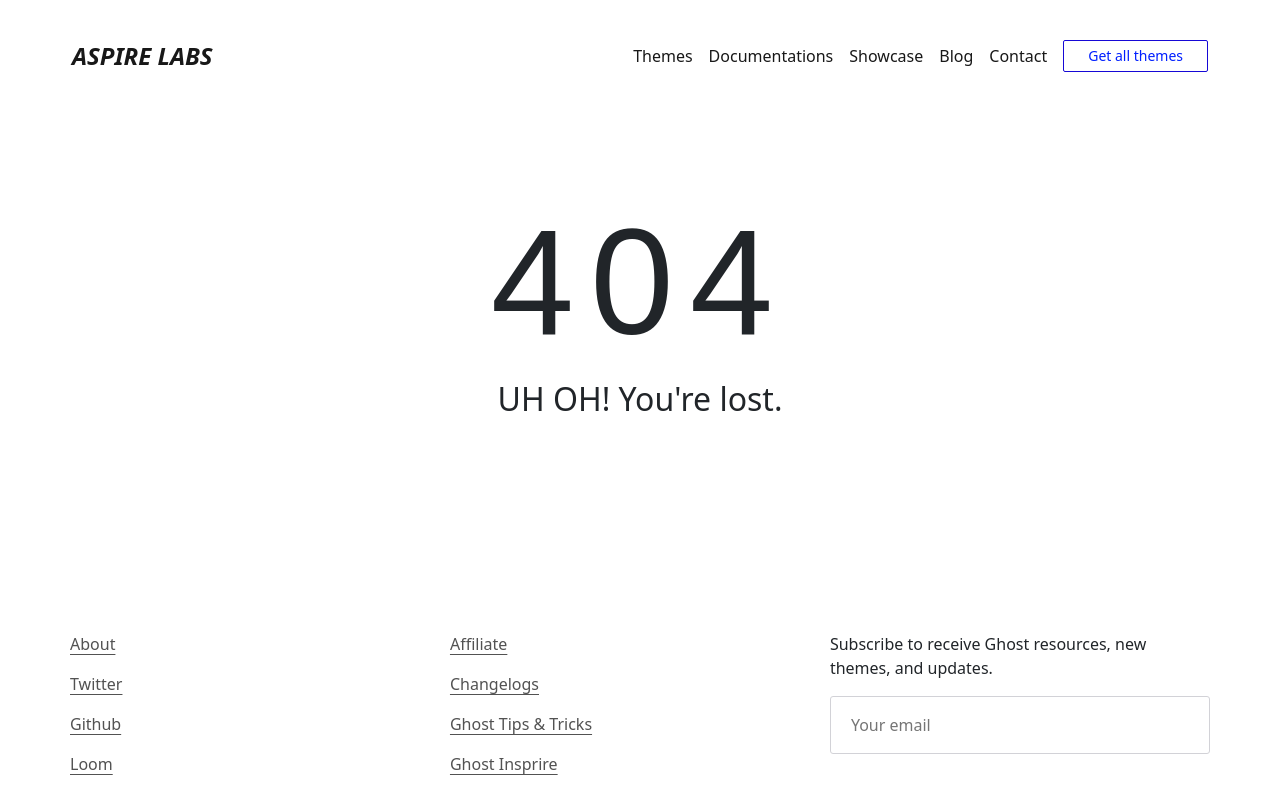
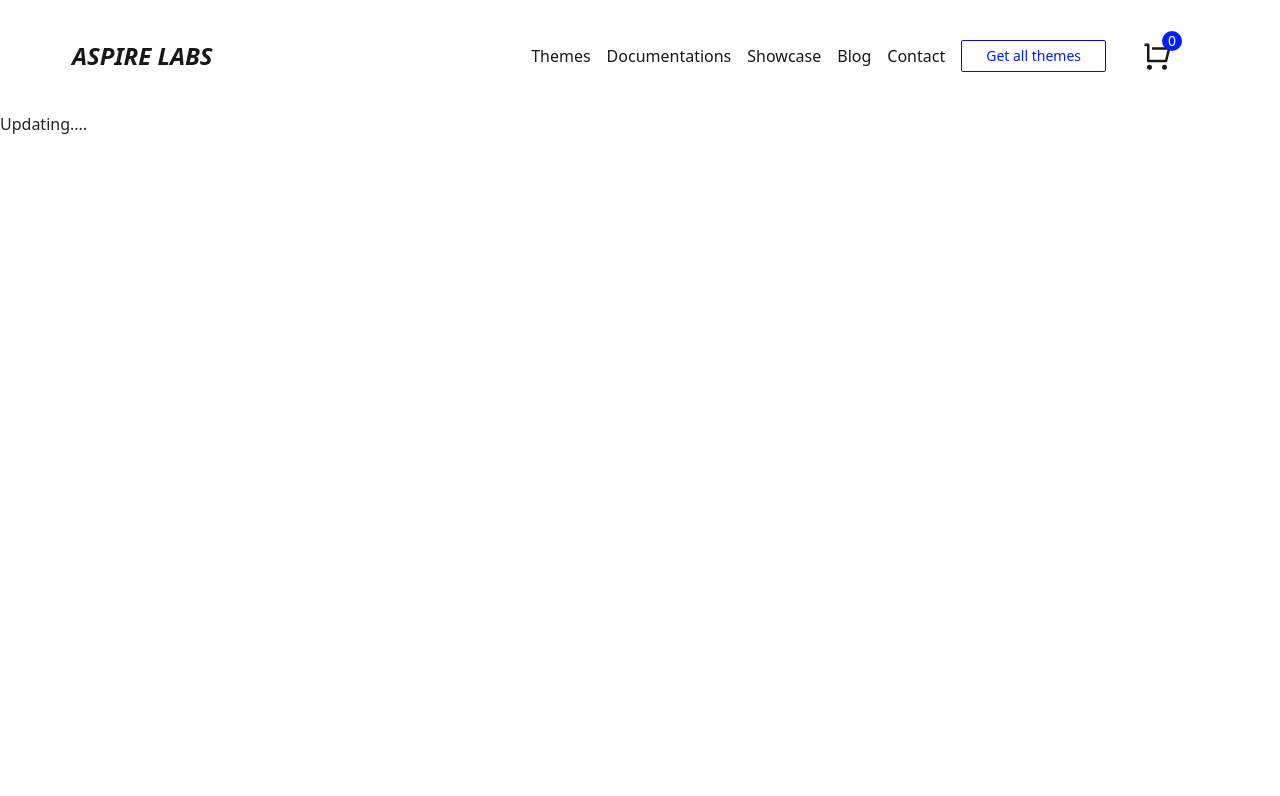
Before and after one commit to nam268ek/demo-app-themes, a React (Create React App) app: page /cart in a window 1280 px wide. Before the commit this address led to /notfound. Shown: the top 796 px of the page. Built offline with nearby package versions, Linux system fonts and the light colour scheme.

Commit message:
cart: icon

```diff
--- a/package.json
+++ b/package.json
@@ -15,6 +15,7 @@
     "query-string": "^7.0.1",
     "react": "^17.0.2",
     "react-dom": "^17.0.2",
+    "react-icons": "^4.3.1",
     "react-lazyload": "^3.2.0",
     "react-redux": "^7.2.6",
     "react-router-dom": "^5.3.0",
--- a/src/App.js
+++ b/src/App.js
@@ -9,6 +9,7 @@ import ShowCase from "features/ShowCase/components/showCase/showCase";
 import Documentation from "features/Theme/components/documentation/documentation";
 import Blog from "features/CardPost/components/blog/blog";
 import Contact from "components/Contact/contact";
+import Cart from "features/Cart/Cart";
 
 function App() {
   return (
@@ -27,6 +28,7 @@ function App() {
           <Route path="/showcase" render={(props) => <ShowCase {...props} />} />
           <Route path="/blog" render={(props) => <Blog {...props} />} />
           <Route path="/contact" render={(props) => <Contact {...props} />} />
+          <Route path="/cart" render={(props) => <Cart {...props} />} />
           <Route path="/notfound" component={NotFound} />
           <Redirect to="notfound" />
         </Switch>
--- a/src/components/navBar/navBar.jsx
+++ b/src/components/navBar/navBar.jsx
@@ -1,5 +1,6 @@
+import Menu from "components/common/navBar/menuItem";
 import React from "react";
-import Menu from "./../common/navBar/menuItem";
+import { RiShoppingCartLine } from "react-icons/ri";
 import {
   MenuButton,
   NavLogo,
@@ -9,6 +10,10 @@ import {
   Widthright,
   StyleLink,
   NavBarComponent,
+  Cart,
+  CartLink,
+  CartContent,
+  CartCount,
 } from "./navBar.styles";
 
 const NavBar = () => {
@@ -34,6 +39,7 @@ const NavBar = () => {
       toHref: "/contact",
     },
   ];
+
   return (
     <>
       <NavBarComponent>
@@ -53,6 +59,14 @@ const NavBar = () => {
               <MenuButton>
                 <StyleLink to="/getall">Get all themes</StyleLink>
               </MenuButton>
+              <Cart>
+                <CartLink to="/cart">
+                  <CartContent>
+                    <CartCount>0</CartCount>
+                    <RiShoppingCartLine size={30} />
+                  </CartContent>
+                </CartLink>
+              </Cart>
             </NavMenu>
           </nav>
         </Widthright>
--- a/src/components/navBar/navBar.styles.js
+++ b/src/components/navBar/navBar.styles.js
@@ -87,3 +87,38 @@ export const StyleLink = styled(NavLink)`
     outline: 2px solid #1608d6;
   }
 `;
+
+export const Cart = styled.li`
+  list-style: none;
+  line-height: 1;
+`;
+
+export const CartContent = styled.div`
+  width: 100%;
+  position: relative;
+`;
+
+export const CartLink = styled(NavLink)`
+  display: block;
+  color: #181818;
+  padding: 0 36px;
+
+  &:hover {
+    color: #181818;
+  }
+`;
+export const CartCount = styled.span`
+  display: flex;
+  align-items: center;
+  justify-content: center;
+  position: absolute;
+  top: -10px;
+  right: -10px;
+  background: #001fff;
+  color: #fff;
+  border-radius: 50%;
+  width: 20px;
+  height: 20px;
+  font-size: 14px;
+  font-weight: 500;
+`;
--- /dev/null
+++ b/src/features/Cart/Cart.jsx
@@ -0,0 +1,9 @@
+import React from "react";
+
+Cart.propTypes = {};
+
+function Cart(props) {
+  return <div>Updating....</div>;
+}
+
+export default Cart;
```
Also changed, not shown: src/features/Cart/cartSlice.js (added, +17 -0 lines), src/features/Cart/components/CartItem/CartItem.jsx (added, +10 -0 lines), 1 other file (tests, documents, lock files or other folders).
